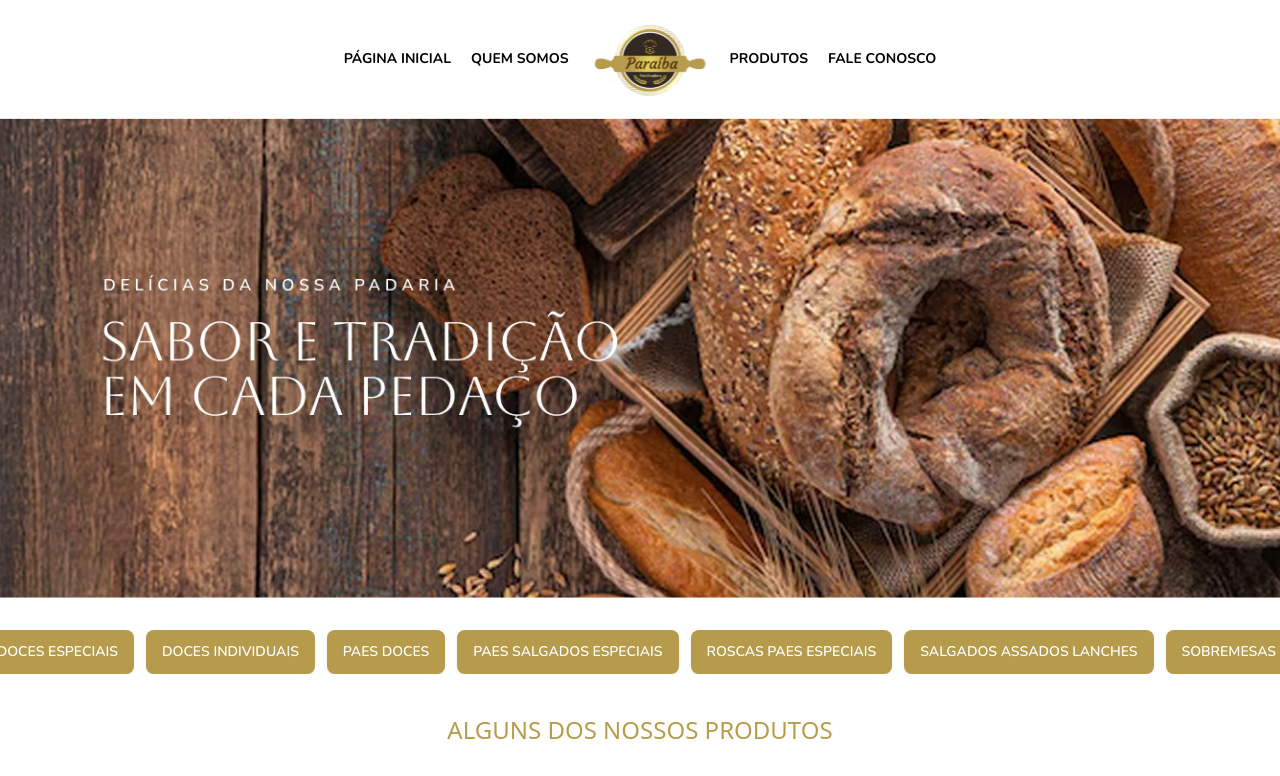
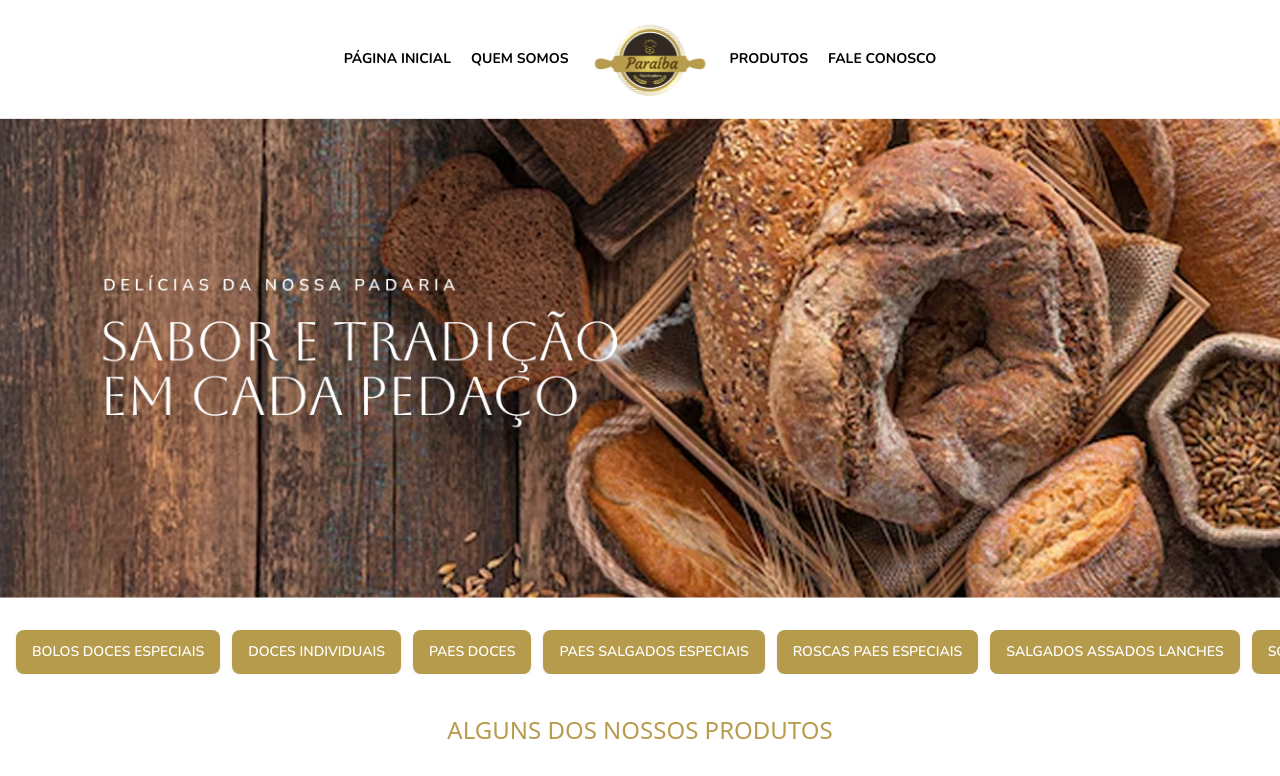
Before and after one commit to LuiFoo/Panificadora-Paraiba-Project, a Next.js app: page / in a window 1280 px wide. Shown: the top 776 px of the page. Built offline with nearby package versions, Linux system fonts and the light colour scheme; a web font is replaced by a local one.

Commit message:
atualizacao pesada

```diff
--- a/src/app/cardapio/page.tsx
+++ b/src/app/cardapio/page.tsx
@@ -128,7 +128,7 @@ export default function CardapioPage() {
             </div>
           ) : categoriaAtual ? (
             <div className="grid grid-cols-1 md:grid-cols-2 lg:grid-cols-3 gap-6">
-              {itens.length > 0 ? (
+              {itens.length ? (
                 itens.map((item) => (
                   <div
                     key={item._id}
--- /dev/null
+++ b/src/components/MenuCategoria/index.tsx
@@ -0,0 +1,72 @@
+"use client";
+
+import { useState, useEffect } from "react";
+import Link from "next/link";
+
+// Interface for category menu props
+interface CategoryNavProps {
+  categories: string[];
+  activeCategory?: string | null;
+  variant?: "button" | "link";
+  onCategoryClick?: (category: string) => void;
+}
+
+function MenuCategoria({
+  categories,
+  activeCategory = null,
+  variant = "button",
+  onCategoryClick
+}: CategoryNavProps) {
+  const [isOverflowing, setIsOverflowing] = useState(false);
+  const [containerRef, setContainerRef] = useState<HTMLElement | null>(null);
+
+  // Check if the nav is overflowing to adjust styling
+  useEffect(() => {
+    if (containerRef) {
+      const isOverflow = containerRef.scrollWidth > containerRef.clientWidth;
+      setIsOverflowing(isOverflow);
+    }
+  }, [containerRef, categories]);
+
+  // Handle click for button variant
+  const handleItemClick = (category: string) => {
+    if (onCategoryClick) {
+      onCategoryClick(category);
+    }
+  };
+
+  return (
+    <nav
+      className={`mt-8 ${isOverflowing ? 'overflow-x-auto' : 'flex justify-center'}`}
+      ref={setContainerRef}
+    >
+      <ul className="flex gap-3 whitespace-nowrap px-4">
+        {categories.map((category, index) => (
+          <li key={index} className="flex-shrink-0">
+            {variant === "button" ? (
+              <button
+                onClick={() => handleItemClick(category)}
+                className={`block px-4 py-3 text-sm font-semibold rounded-lg shadow transition
+                  ${activeCategory === category
+                    ? 'bg-[var(--color-alavaco-100)] text-white'
+                    : 'bg-[var(--color-avocado-600)] text-amber-900 hover:bg-[var(--color-avocado-500)]'
+                  } focus:outline-none focus:ring-2 focus:ring-[var(--color-alavaco-100)]`}
+              >
+                {category}
+              </button>
+            ) : (
+              <Link
+                href={`/cardapio?categoria=${encodeURIComponent(category)}`}
+                className="block px-4 py-3 bg-[var(--color-avocado-600)] text-white text-sm font-semibold rounded-lg shadow hover:bg-[var(--color-avocado-500)] focus:outline-none focus:ring-2 focus:ring-[var(--color-avocado-500)] transition"
+              >
+                {category}
+              </Link>
+            )}
+          </li>
+        ))}
+      </ul>
+    </nav>
+  );
+}
+
+export default MenuCategoria;
--- a/src/components/mains/Principal/index.tsx
+++ b/src/components/mains/Principal/index.tsx
@@ -1,6 +1,7 @@
 import ImagensSection from "@/components/Footer/ImagensSection";
 import SectionTexImg from "@/components/SectionTexImg";
 import CategoriasSwiper from "@/components/swiper";
+import MenuCategoria from "@/components/MenuCategoria";
 import Image from "next/image";
 
 function MainPrincipal() {
@@ -17,9 +18,9 @@ function MainPrincipal() {
         </section>
 
         <section>
-        <nav className="mt-8 overflow-x-auto flex justify-center">
-          <ul className="flex gap-3 whitespace-nowrap px-4">
-            {[
+
+        <MenuCategoria
+          categories={[
             'BOLOS DOCES ESPECIAIS',
             'DOCES INDIVIDUAIS',
             'PAES DOCES',
@@ -27,18 +28,9 @@ function MainPrincipal() {
             'ROSCAS PAES ESPECIAIS',
             'SALGADOS ASSADOS LANCHES',
             'SOBREMESAS TORTAS',
-            ].map((label, index) => (
-              <li key={index} className="flex-shrink-0">
-                <a
-                  href="/cardapio?categoria=bebidas"
-                  className="block px-4 py-3 bg-[var(--color-avocado-600)] text-white text-sm font-semibold rounded-lg shadow hover:bg-[var(--color-avocado-500)] focus:outline-none focus:ring-2 focus:ring-[var(--color-avocado-500)] transition"
-                >
-                  {label}
-                </a>
-              </li>
-            ))}
-          </ul>
-        </nav>
+          ]}
+          variant="link"
+        />
 
         <CategoriasSwiper />
 
```
Lines whose indentation alone changed are shown as unchanged.
